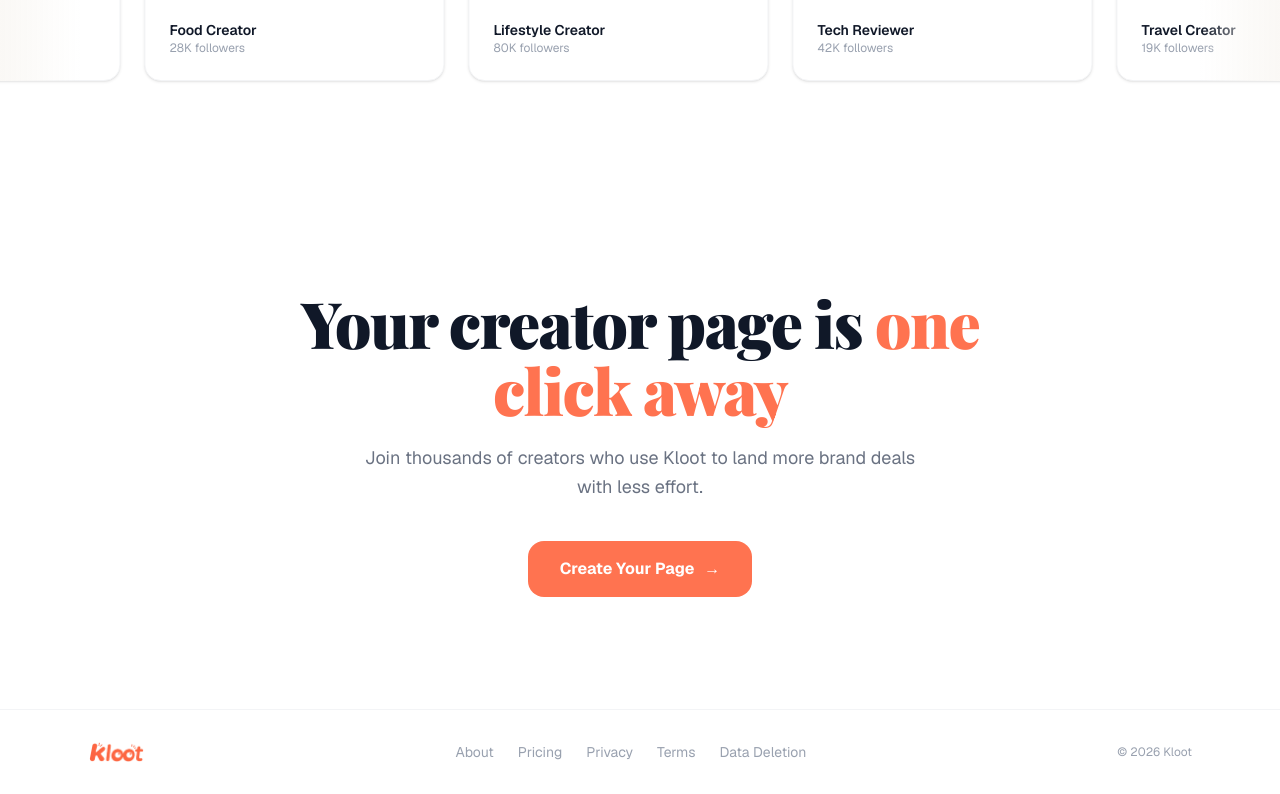
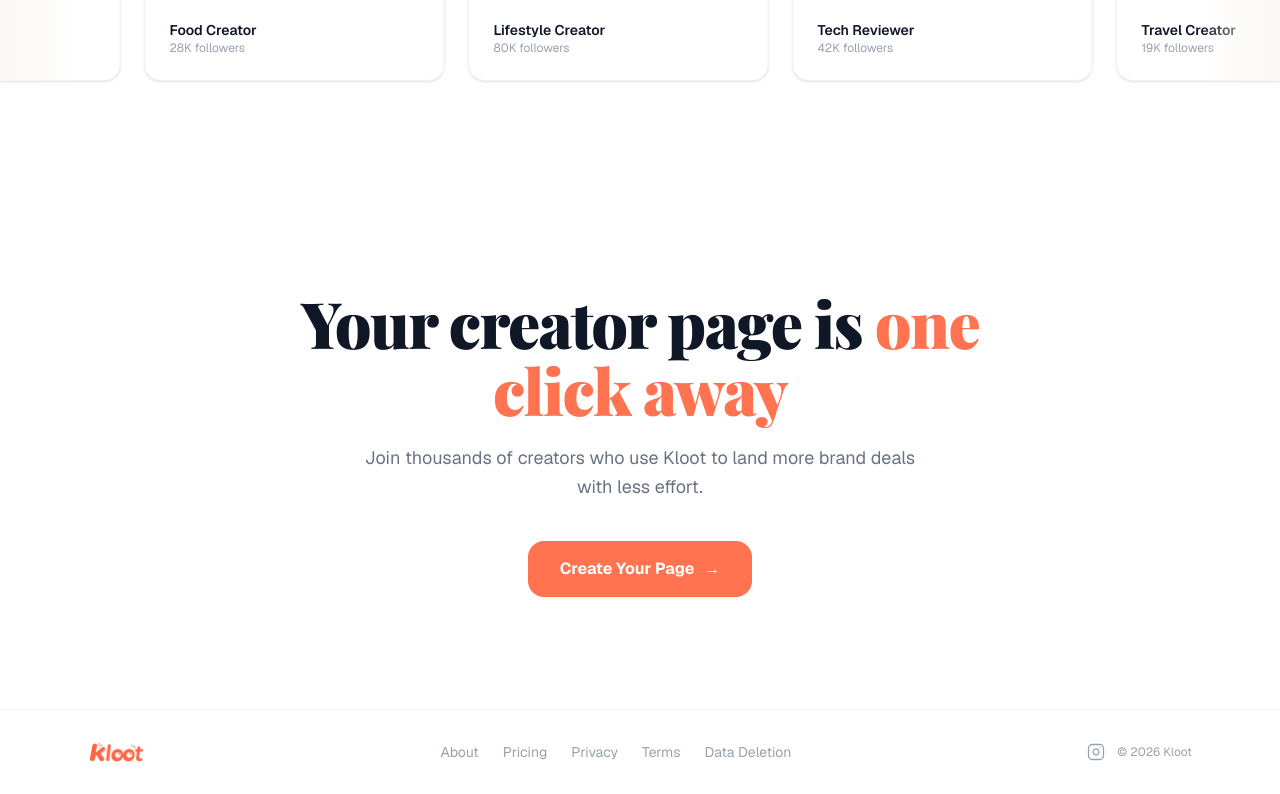
Before and after one commit to alishazaveri/media-kit, a Next.js app: page / in a window 1280 px wide. Shown: the part 3852-4646 px from the top of the page. Built offline with nearby package versions, Linux system fonts and the light colour scheme; no server answers.

Commit message:
feat: update footer to include Instagram link and adjust copyright display

```diff
--- a/components/website/Footer.tsx
+++ b/components/website/Footer.tsx
@@ -31,7 +31,22 @@ export default function Footer() {
             Data Deletion
           </a>
         </div>
-        <p className="text-xs text-gray-400">© 2026 Kloot</p>
+        <div className="flex items-center gap-3">
+          <a
+            href="https://instagram.com/kloot.io"
+            target="_blank"
+            rel="noopener noreferrer"
+            aria-label="Kloot on Instagram"
+            className="text-gray-400 hover:text-gray-600 transition-colors"
+          >
+            <svg width="18" height="18" viewBox="0 0 24 24" fill="none" stroke="currentColor" strokeWidth="1.75" strokeLinecap="round" strokeLinejoin="round">
+              <rect width="20" height="20" x="2" y="2" rx="5" ry="5" />
+              <path d="M16 11.37A4 4 0 1 1 12.63 8 4 4 0 0 1 16 11.37z" />
+              <line x1="17.5" x2="17.51" y1="6.5" y2="6.5" />
+            </svg>
+          </a>
+          <p className="text-xs text-gray-400">© 2026 Kloot</p>
+        </div>
       </div>
     </footer>
   );
```
